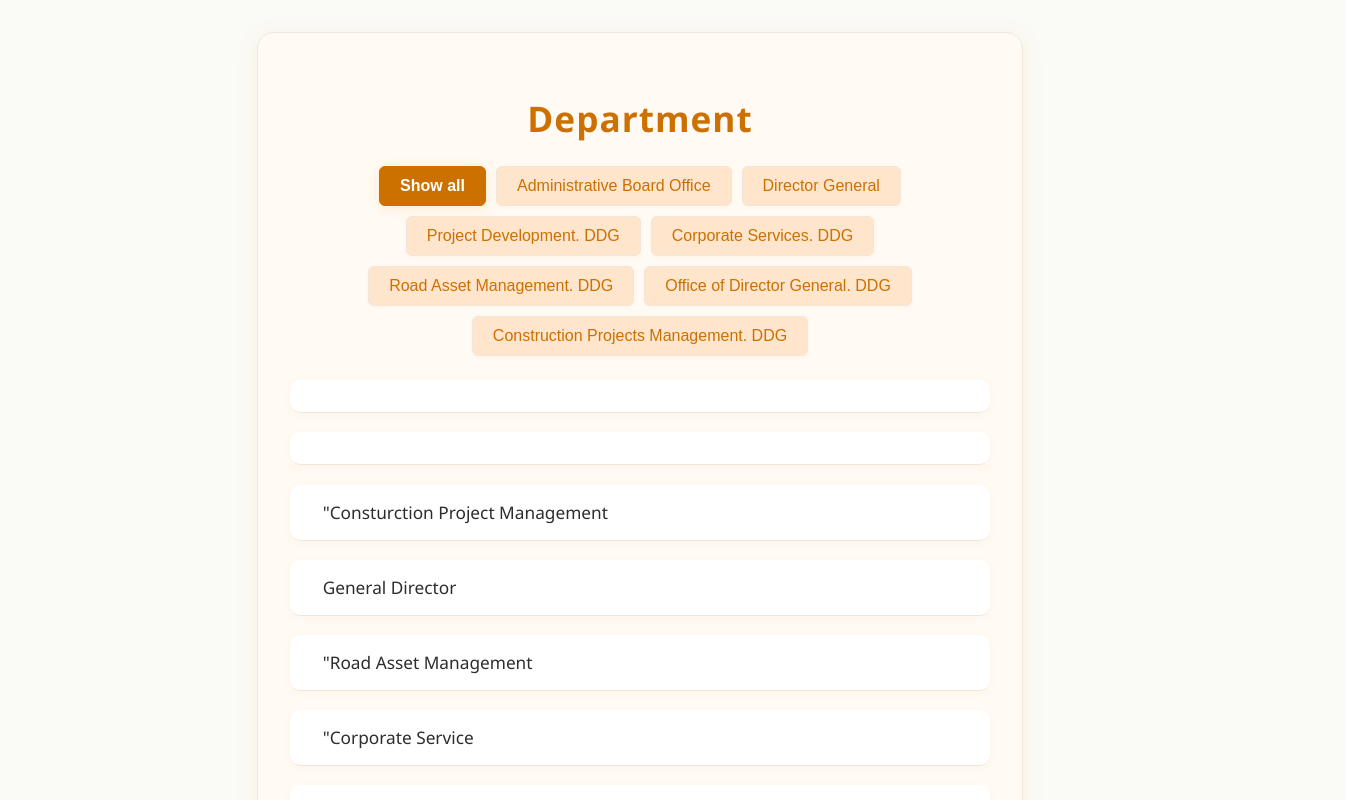
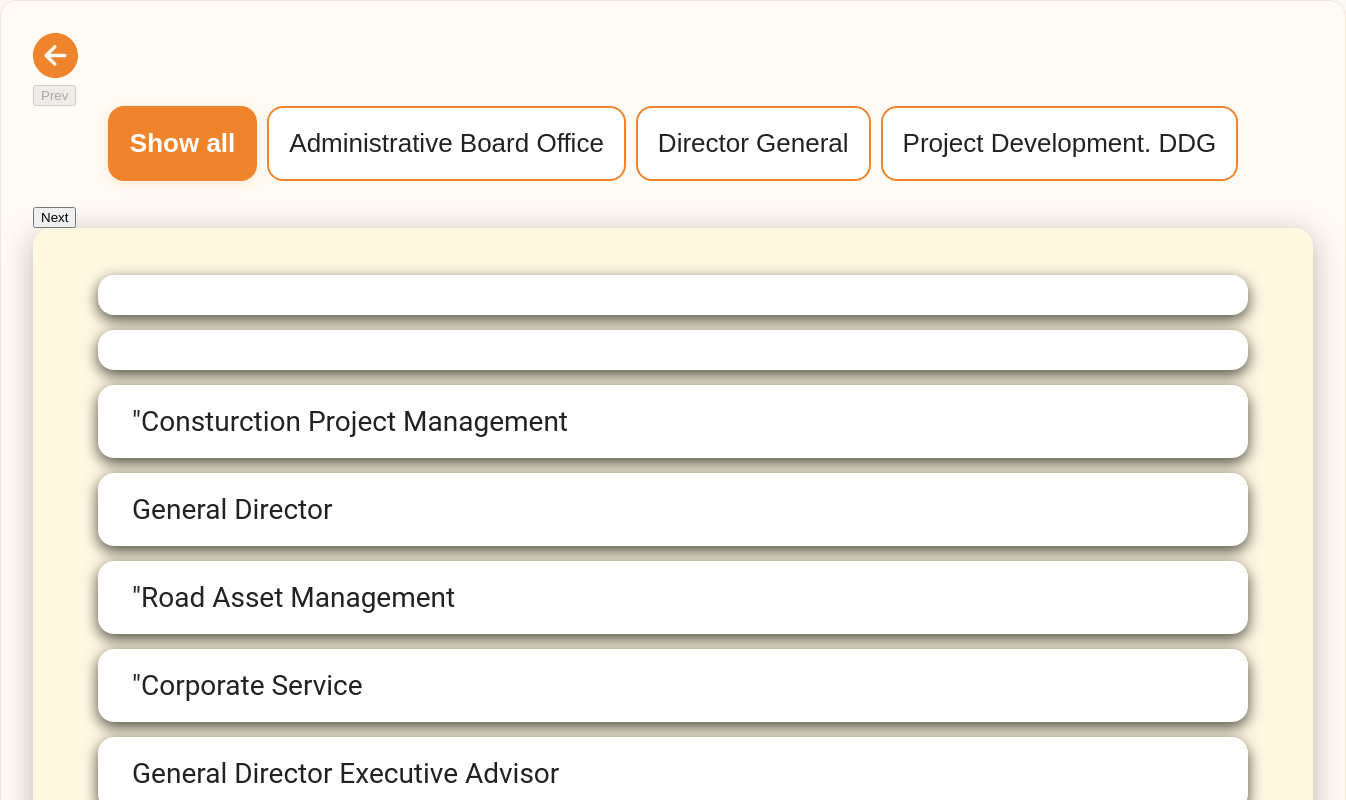
Before and after one commit to hippiehabesha/ERA-wayfinding, a React (Vite) app: page /list in a window 1280 px wide. Shown: the top 800 px of the page, 1346 px wide, since content can reach past the window. Built offline with nearby package versions, Linux system fonts and the light colour scheme.

Commit message:
merged files

```diff
--- a/src/Lists/block_list.css
+++ b/src/Lists/block_list.css
@@ -1,6 +1,7 @@
-.block-list-container {
-  width: 100%;
-  height: 1080px;
+.block-list-container{
+width: 100%;
+height: 100%;
+
 }
 
 .block-list-bg {
@@ -11,6 +12,7 @@
 }
 
 .block-list-container {
+
   display: flex;
   flex-direction: column;
   align-items: center;
@@ -21,35 +23,33 @@
 .block-list-header {
   width: 100%;
   display: flex;
-  margin-top:30px;
-  margin-bottom: 30px;
+  margin-top:100px;
+  margin-bottom: 80px;
   align-items: center;
+  justify-content: center;
+  margin-right: 180px;
 
 }
 .back-button-icon {
+/*
   margin-right: 620px;
-  margin-top: 20px;
-  margin-bottom: 30px;
+ margin-top: 20px;
+  /* margin-bottom: 30px;
   width: 39px;
   height: 39px;
+  cursor: pointer; */
+  margin-left: 0px;
+  margin-right: 180px;
+  width: 45px;
+  height: 45px;
   cursor: pointer;
-   align-items: center;
+
 }
 
 .block-list-filter {
   margin-bottom: 0px;
   display: flex;
-  gap: 20px;
-}
-.block-list-filter-label {
-  font-size: 30px;
-  color: #222222;
-  font-family: "Inter";
-  font-weight: bold;
-  align-items: center;
-  display: flex;
-  margin-left: 30px;
-  margin-right: 80px;
+  gap: 30px;
 }
 
 .block-list-btn {
@@ -76,26 +76,26 @@
 .block-list-btn.active {
   background: #EF842D;
   color: #fff;
-  box-shadow: 0 5px 15px rgba(0, 0, 0, 0.7); /* y=5px, blur=15px, dark color */
+ box-shadow: 0 5px 15px rgba(0, 0, 0, 0.7); /* y=5px, blur=15px, dark color */
 }
 
 .block-list-card {
   /* width: 100%; */
   /* width: 600px; */
 
-  background: #fff8e1;
+   background: #fff8e1;
   border-radius: 18px;
   box-shadow: 0 6px 32px rgba(0, 0, 0, 0.25), 0 1.5px 6px rgba(0, 0, 0, 0.04);
   padding: 32px 50px 28px 50px;
   margin-bottom: 48px;
+
 }
 
 .block-list-title {
   text-align: center;
   margin-bottom: 50px;
   font-size: 30px;
-  font-family: "Inter";
-  font-weight: 600;
+  font-family: 'Inter';
   color: #222222;
   letter-spacing: 0.5px;
   display: flex;
@@ -121,7 +121,7 @@
   background-color: #fff;
   box-shadow: 0 5px 15px rgba(0, 0, 0, 0.7);
   font-size: 28px;
-  font-family: "Inter";
+  font-family: 'Roboto', sans-serif;
   cursor: pointer;
   transition: background 0.15s, color 0.15s;
   border-radius: 16px;
@@ -129,6 +129,7 @@
 
 .block-list-li:last-child {
   border-bottom: none;
+
 }
 .plus-btn {
   margin-left: auto;
@@ -149,6 +150,7 @@
   width: 32px;
   height: 32px;
   display: block;
+
 }
 
 .block-list-li:hover {
--- a/src/Lists/block_list.tsx
+++ b/src/Lists/block_list.tsx
@@ -63,26 +63,24 @@ const BlockList: React.FC = () => {
     <div className="block-list-container">
        <>
     <div className="block-list-bg">
+
         <div className="block-list-container">
+          <div className="block-list-header">
+
+
           <div className="back-button" onClick={() => navigate(-1)}>
-              <img
-                src="/Vector.svg"
-                alt="BackImage"
-                className="back-button-icon"
-              />
+          <img src="/Vector.svg" alt="BackImage" className="back-button-icon" />
           </div>
           <div className="block-list-filter">
-              <span className="block-list-filter-label">Filter</span>
             {BLOCKS.map((block) => (
               <button
                 key={block}
                 onClick={() => setSelectedBlock(block)}
-                  className={`block-list-btn${
-                    selectedBlock === block ? " active" : ""
-                  }`}>
+                className={`block-list-btn${selectedBlock === block ? " active" : ""}`}>
                 Block {block}
               </button>
             ))}
+          </div>
           </div>
 
           <div className="block-list-card">
@@ -103,19 +101,18 @@ const BlockList: React.FC = () => {
                     <li
                       key={idx}
                       className="block-list-li"
-                        onClick={() => handleClick(dep)}>
+                      onClick={() => handleClick(dep)}
+                      >
                         <span className="block-list-text">
-                          {(dep.department || "Unnamed Department").replace(
-                            /"/g,
-                            ""
-                          )}
+                      {(dep.department || "Unnamed Department").replace(/"/g, "")}
                         </span>
                        <button
                       className="plus-btn"
-                          onClick={(e) => {
+                        onClick={e => {
                         e.stopPropagation();
                          handleClick(dep);
-                          }}>
+          }}
+        >
           <img
             src="/octicon_feed-plus-16.svg" // or .png, adjust path as needed
             alt="Additional Info"
@@ -129,8 +126,7 @@ const BlockList: React.FC = () => {
             )}
           </div>
         </div>
-        </div>
-      </>
+      </div></>
     </div>
   );
 };
--- a/src/Lists/department_list.css
+++ b/src/Lists/department_list.css
@@ -2,7 +2,7 @@
 :root {
   --orange-main: #ff8800;
   --orange-light: #ffe5cc;
-  --orange-dark: #cc7000;
+  --orange-dark: #EF842D;
   --gray-bg: #fffaf3;
   --gray-border: #f2e6da;
   --text-main: #2d2d2d;
@@ -10,8 +10,9 @@
 }
 
 .department-list-container {
-  max-width: 700px;
-  margin: 2rem auto;
+  width: 100%;
+  height: 100%;
+
   padding: 2rem;
   background: var(--gray-bg);
   border-radius: 16px;
@@ -20,16 +21,17 @@
 }
 
 .department-list-title {
-  font-size: 2.2rem;
-  margin-bottom: 1.5rem;
-  color: var(--orange-dark);
+  font-size: 30px;
+  margin-bottom: 30px;
+  color: #222222;
   text-align: center;
-  font-weight: 700;
-  letter-spacing: 1px;
+  font-weight: bold;
+  font-family: "Inter", sans-serif;
+  letter-spacing: 0.5px;
 }
 
 .department-list-filter {
-  margin-bottom: 1.5rem;
+  margin-bottom: 30px;
   text-align: center;
 }
 
@@ -53,15 +55,33 @@
   padding: 0;
   margin: 0;
 }
+.department-list-card {
+  /* width: 100%; */
+  /* width: 600px; */
+
+   background: #fff8e1;
+  border-radius: 18px;
+  box-shadow: 0 6px 32px rgba(0, 0, 0, 0.25), 0 1.5px 6px rgba(0, 0, 0, 0.04);
+  padding: 32px 50px 28px 50px;
+  margin-bottom: 48px;
+
+}
 
 .department-list-item {
-  padding: 1rem 1.5rem;
-  margin-bottom: 1.2rem;
-  border-bottom: 1px solid var(--gray-border);
-  background: #fff;
-  border-radius: 10px;
+
+  font-family: "Roboto", sans-serif;
+   text-align: left;
+  display: flex;
+  align-items: center;
+  justify-content: space-between;
+   gap: 50px;
+  padding: 20px 20px;
+  background: #ffffff;
+  margin: 15px;
   transition: box-shadow 0.2s;
-  box-shadow: 0 2px 8px rgba(255, 136, 0, 0.04);
+  transition: background 0.15s, color 0.15s;
+  border-radius: 16px;
+   box-shadow: 0 5px 15px rgba(0, 0, 0, 0.7);
 }
 
 .department-list-item:hover {
@@ -70,10 +90,20 @@
 }
 
 .department-list-row {
-  font-size: 1.08rem;
-  color: var(--text-main);
+   font-size: 28px;
+  color: #222222;
   display: flex;
   align-items: center;
+    justify-content: space-between;
+}
+.back-button-department-icon {
+
+  margin-left: 0px;
+  margin-right: 180px;
+  width: 45px;
+  height: 45px;
+  cursor: pointer;
+
 }
 
 .department-list-title-label {
@@ -99,29 +129,31 @@
 }
 
 .department-list-category-btn {
-  padding: 10px 20px;
-  border: 1px solid var(--gray-border);
-  background: var(--orange-light);
+  padding: 20px 20px;
+  border: 2px solid #EF842D;
+  background: #ffffff;
   cursor: pointer;
-  border-radius: 6px;
-  font-size: 1rem;
-  color: var(--orange-dark);
-  transition: background 0.2s, color 0.2s, border-color 0.2s, box-shadow 0.2s;
-  font-weight: 500;
-  box-shadow: 0 1px 4px rgba(255, 136, 0, 0.04);
+  border-radius: 16px;
+  font-size: 26px;
+  color: #222222;
+  transition: background 0.2s, color 0.2s, box-shadow 0.2s;
+
+  /* unfinished animation  */
 }
 
+
+
+
 .department-list-category-btn:hover {
-  background: var(--orange-main);
-  border-color: var(--orange-main);
+  background: #EF842D;
   color: #fff;
-  box-shadow: 0 2px 8px rgba(255, 136, 0, 0.1);
+  box-shadow: 0 5px 15px rgba(0, 0, 0, 0.7);
 }
 
 .department-list-category-btn.active {
-  background: var(--orange-dark);
+  animation: none;
+  background: #EF842D;
   color: #fff;
-  border-color: var(--orange-dark);
   font-weight: bold;
   box-shadow: 0 2px 12px rgba(255, 136, 0, 0.15);
 }
--- a/src/Lists/department_list.tsx
+++ b/src/Lists/department_list.tsx
@@ -30,6 +30,8 @@ const DepartmentList: React.FC = () => {
   const [data, setData] = useState<any[]>([]);
   const [loading, setLoading] = useState(true);
   const [selectedCategory, setSelectedCategory] = useState<string>("Show all");
+  const [startIdx, setStartIdx] = useState(0);
+  const visibleCount = 4; // Show 4 categories at a time
   const navigate = useNavigate();
 
   useEffect(() => {
@@ -47,13 +49,30 @@ const DepartmentList: React.FC = () => {
       ? data
       : data.filter((row) => row.department_Category === selectedCategory);
 
+  const handlePrev = () => {
+    setStartIdx((prev) => Math.max(prev - 1, 0));
+  };
+
+  const handleNext = () => {
+    setStartIdx((prev) => Math.min(prev + 1, categories.length - visibleCount));
+  };
+
   if (loading) return <div className="department-list-loading">Loading...</div>;
 
   return (
     <div className="department-list-container">
-      <h2 className="department-list-title">Department</h2>
+
+       <div className="back-button-department" onClick={() => navigate(-1)}>
+          <img src="/Vector.svg" alt="BackImage" className="back-button-department-icon" />
+          </div>
+      <div className="department-list-category-carousel">
+        <button onClick={handlePrev} disabled={startIdx === 0}>
+          Prev
+        </button>
         <div className="department-list-category-filter">
-        {categories.map((cat) => (
+          {categories
+            .slice(startIdx, startIdx + visibleCount)
+            .map((cat) => (
               <button
                 key={cat}
                 className={`department-list-category-btn${
@@ -64,6 +83,16 @@ const DepartmentList: React.FC = () => {
               </button>
             ))}
         </div>
+        <button
+          onClick={handleNext}
+          disabled={
+            startIdx >= categories.length - visibleCount
+          }>
+          Next
+        </button>
+        </div>
+       <div className="department-list-card">
+
       <ul className="department-list-ul">
         {filtered.map((row, idx) => (
           <li
@@ -77,6 +106,7 @@ const DepartmentList: React.FC = () => {
           </li>
         ))}
       </ul>
+      </div>
       {!filtered.length && (
         <div className="department-list-empty">No titles found.</div>
       )}
```
Also changed, not shown: 1 other file (tests, documents, lock files or other folders). Lines whose indentation alone changed are shown as unchanged.
